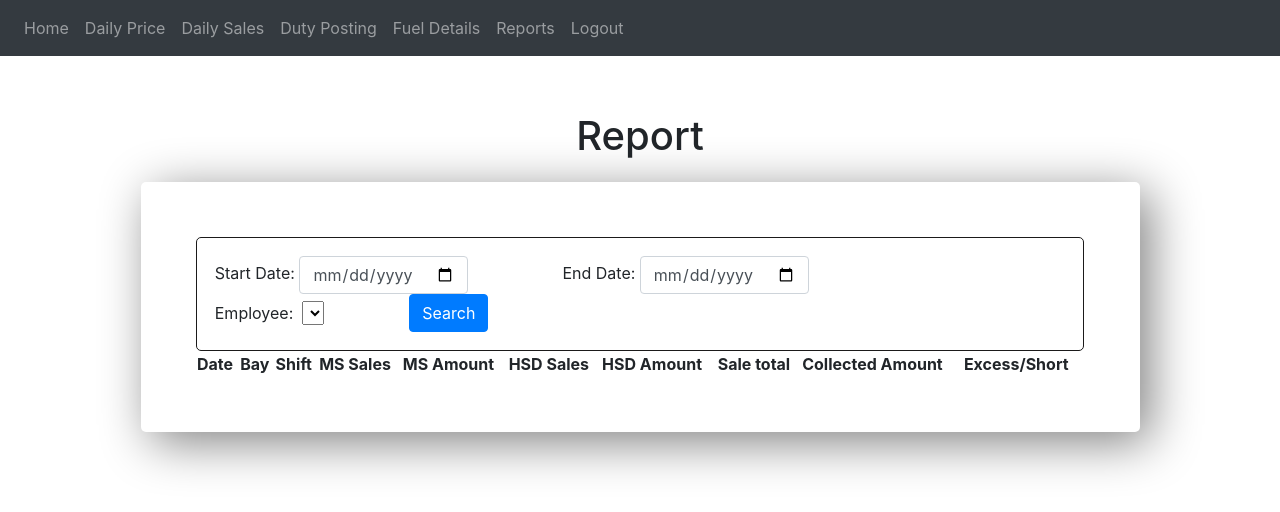
After one commit to primitvd/project, a Flask app: page /employeereport in a window 1280 px wide. The commit adds this page. Shown: the top 512 px of the page. Run offline with Flask 3, Linux system fonts and the light colour scheme; a user stored in the database is signed in; lists and menus that the app fills with data are empty; some libraries are stand-ins or nearby versions.

Commit message:
On branch master

```diff
--- a/website/templates/addpaymentmethod.html
+++ b/website/templates/addpaymentmethod.html
@@ -9,9 +9,10 @@
 
       <div style="border: solid rgb(27, 26, 26) 1px; border-radius: 5px; padding: 2%;">
         {% for pay in pays %}
-            {{pay.id}}:&nbsp;{{pay.payment_method}}
-            <br>
+            {{pay.payment_method}}
+            <hr>
             {% endfor %}
+
       </div>
 
 
--- a/website/templates/base.html
+++ b/website/templates/base.html
@@ -25,16 +25,19 @@
 
        <a class="nav-item nav-link" id="home" href="/">Home</a>
        {% if user.user_id=="manager" %}
-            <a class="nav-item nav-link" id="daily" href="/addreport">Daily Report</a>
+            <a class="nav-item nav-link" id="dailyprice" href="/dailyprice">Daily Price</a>
+            <a class="nav-item nav-link" id="dailysales" href="/dailysales">Daily Sales</a>
             <a class="nav-item nav-link" id="dutyposting" href="/dutyposting">Duty Posting</a>
             <a class="nav-item nav-link" id="fueldetails" href="/fueldetails">Fuel Details</a>
+            <a class="nav-item nav-link" id="reports" href="/reports">Reports</a>
             <a class="nav-item nav-link" id="logout" href="/logout" style="float: right;">Logout</a>
        {% endif %}
        {% if user.user_id=="admin" %}
         <div class="nav-item dropdown">
           <a class="nav-link dropdown-toggle" id="navbarDropdown" data-toggle="dropdown" aria-expanded="false">Daily</a>
           <div class="dropdown-menu dropdown-menu-dark">
-            <a class="dropdown-item" id="daily" href="/addreport">Daily Report</a>
+            <a class="dropdown-item" id="dailyprice" href="/dailyprice">Daily Price</a>
+            <a class="dropdown-item" id="dailysales" href="/dailysales">Daily Sales</a>
             <a class="dropdown-item" id="dutyposting" href="/dutyposting">Duty Posting</a>
             <a class="dropdown-item" id="fueldetails" href="/fueldetails">Fuel Details</a>
           </div>
--- /dev/null
+++ b/website/templates/employeereport.html
@@ -0,0 +1,108 @@
+{% extends 'base.html' %}
+{% block title %}Report{% endblock %}
+{% block content %}
+<h1 align="center" style="margin-top: 5%;"> Report</h1>
+<div
+    style="margin: 5%; margin-top: 2%; border: black 2px; padding: 5%; border-radius: 5px; box-shadow: 10px 10px 50px grey">
+
+    <div style="border: solid rgb(27, 26, 26) 1px; border-radius: 5px; padding: 2%;">
+        <form method="POST">
+
+            <div class="form-inline">
+                <div style="margin-right: 10%;">
+                    Start Date:&nbsp;<input type="date" class="form-control" id="sdate" name="sdate">&nbsp;&nbsp;
+                </div>
+                <div style="margin-right: 10%;">
+                    End Date:&nbsp;<input type="date" class="form-control" id="edate" name="edate">&nbsp;&nbsp;
+                </div><br>
+
+
+
+            </div>
+            <div class="form-inline">
+                <div style="margin-right: 10%;">
+                    Employee:&nbsp;
+                    <select id="emp_id" name="emp_id">
+                        {% for employee in employees %}
+                        <option value="{{employee.emp_id}}">{{employee.emp_id}}:&nbsp;{{employee.name}}</option>
+                        {% endfor %}
+                    </select>
+                </div>
+                <br>
+                <button type="submit" class="btn btn-primary">Search</button>
+            </div>
+
+        </form>
+    </div>
+    <div>
+        <table style="width: 100%;">
+            <tr>
+                <th>
+                    Date
+                </th>
+                <th>
+                    Bay
+                </th>
+                <th>
+                    Shift
+                </th>
+                <th>
+                    MS Sales
+                </th>
+                <th>
+                    MS Amount
+                </th>
+                <th>
+                    HSD Sales
+                </th>
+                <th>
+                    HSD Amount
+                </th>
+                <th>
+                    Sale total
+                </th>
+                <th>
+                    Collected Amount
+                </th>
+                <th>
+                    Excess/Short
+                </th>
+            </tr>
+            {% for sale in salelist %}
+            <tr>
+                <td>
+                    {{sale.date}}
+                </td>
+                <td>
+                    {{sale.bay}}
+                </td>
+                <td>
+                    {{sale.shift}}
+                </td>
+                <td>
+                    {{sale.ms_sales}}
+                </td>
+                <td>
+                    {{sale.ms_amount}}
+                </td>
+                <td>
+                    {{sale.hsd_sales}}
+                </td>
+                <td>
+                    {{sale.hsd_amount}}
+                </td>
+                <td>
+                    {{sale.stotal}}
+                </td>
+                <td>
+                    {{sale.dtotal}}
+                </td>
+                <td>
+                    {{sale.diff}}
+                </td>
+            </tr>
+            {% endfor %}
+        </table>
+    </div>
+</div>
+{% endblock %}
--- a/website/templates/login.html
+++ b/website/templates/login.html
@@ -1,6 +1,10 @@
 {% extends "base.html" %} {% block title %}Login{% endblock %} {% block content
 %}
 <form method="POST">
+  <div style="padding: 10%;">
+    <div
+    style="margin: 5%; margin-top: 2%; border: black 2px; padding: 5%; border-radius: 5px; box-shadow: 10px 10px 50px grey" class="vw-25">
+
   <h3 align="center">Login</h3>
   <div class="form-group">
     <label for="email">Username</label>
@@ -24,5 +28,6 @@
   </div>
   <br />
   <button type="submit" class="btn btn-primary">Login</button>
+    </div></div>
 </form>
 {% endblock %}
--- a/website/templates/reports.html
+++ b/website/templates/reports.html
@@ -10,6 +10,7 @@
             <a class="nav-item nav-link" id="certificates" href="/fuelregister">Fuel Register</a>
             <a class="nav-item nav-link" id="certificates" href="/salesreport">Sales Report</a>
             <a class="nav-item nav-link" id="certificates" href="/inventoryreport">Inventory Report</a>
+            <a class="nav-item nav-link" id="certificates" href="/employeereport">Employee Report</a>
 
       </div>
       <br>
--- a/website/views.py
+++ b/website/views.py
@@ -1,5 +1,6 @@
 from flask import Blueprint, render_template, request, flash, Response, make_response
 from flask_login import current_user, login_required
+from sqlalchemy import and_
 from .models import *
 from . import db
 import datetime
@@ -13,13 +14,22 @@ views = Blueprint('views', __name__)
 @views.route('/', methods=['GET','POST'])
 @login_required
 def home():
-    if request.method == 'POST':
-        print("check")
-    return render_template("home.html", user=current_user)
 
-@views.route('/addreport', methods=['GET','POST'])
+    # sdate_obj = datetime.datetime.now()
+    # edate_obj = datetime.datetime.now()
+    # salelist = db.session.query(sales).filter(sales.date.between(sdate_obj, edate_obj)).all()
+    # print(salelist)
+
+
+    check = 0
+    a = 1
+    if not check:
+        a = 0
+    return render_template("home.html", user=current_user, a=a)
+
+@views.route('/dailysales', methods=['GET','POST'])
 @login_required
-def addreport():
+def dailysales():
     items = inventory.query.all()
     date = request.form.get("date")
     emp_id = request.form.get("emp_id")
@@ -33,6 +43,8 @@ def addreport():
     hsd_closing = request.form.get("hsd_closing")
     hsd_sales = request.form.get("hsd_sales")
     hsd_amount = request.form.get("hsd_amount")
+    s_total = request.form.get("stotal")
+
     two_thousand = request.form.get("two_thousand")
     five_hundred = request.form.get("five_hundred")
     two_hundred = request.form.get("two_hundred")
@@ -43,11 +55,20 @@ def addreport():
     coins = request.form.get("coins")
 
 
+    pos = request.form.get("pos")
+    ufill = request.form.get("ufill")
+    upi = request.form.get("upi")
+    smartfleet = request.form.get("smartfleet")
+    smartdrive = request.form.get("smartdrive")
+    pinelabs = request.form.get("pinelabs")
+    dtotal = request.form.get("dtotal")
+    diff = request.form.get("diff")
+
     if request.method == 'POST':
         format_str = '%Y-%m-%d'
         date_obj = datetime.datetime.strptime(date, format_str)
         print("check")
-        sale = sales.query.filter_by(date=date_obj).first()
+        sale = sales.query.filter(date=date_obj).first()
         # if sale:
         #     if sale.emp_id==emp_id and sale.shift==shift:
         #         print(sales)
@@ -65,10 +86,10 @@ def addreport():
         for item in items:
             units_sold = int(request.form.get("units_sold"+str(item.inv_id)))
             amount = request.form.get("units_sale"+str(item.inv_id))
-            item1 = inventory.query.filter_by(inv_id=item.inv_id).first()
+            item1 = inventory.query.filter(inv_id=item.inv_id).first()
             item1.stock -= units_sold
-            print(units_sold)
-            print(amount)
+            # print(units_sold)
+            # print(amount)
 
         # salelast = int(db.session.query(func.max(sale.sid)).scalar())+1
         # # salelast = int(sale.query.last().sid) + 1
@@ -79,32 +100,28 @@ def addreport():
 
 
 
-        sale1 = sales(emp_id=emp_id, bay=bay, date=date_obj, shift=shift, ms_opening=ms_opening, ms_closing=ms_closing, ms_sales=ms_sales, ms_amount=ms_amount, hsd_opening=hsd_opening, hsd_closing=hsd_closing, hsd_sales=hsd_sales, hsd_amount=hsd_amount, two_thousand=two_thousand, five_hundred=five_hundred, two_hundred=two_hundred, one_hundred=one_hundred, fifty=fifty, twenty=twenty, ten=ten, coins=coins)
+        sale1 = sales(emp_id=emp_id, bay=bay, date=date_obj, shift=shift, ms_opening=ms_opening, ms_closing=ms_closing, ms_sales=ms_sales, ms_amount=ms_amount, hsd_opening=hsd_opening, hsd_closing=hsd_closing, hsd_sales=hsd_sales, hsd_amount=hsd_amount, two_thousand=two_thousand, five_hundred=five_hundred, two_hundred=two_hundred, one_hundred=one_hundred, fifty=fifty, twenty=twenty, ten=ten, coins=coins, pos=pos, ufill=ufill, upi=upi, smartfleet=smartfleet, smartdrive= smartdrive, pinelabs=pinelabs)
         db.session.add(sale1)
         db.session.commit()
 
-    sales1=sales.query.first()
-    print(sales.query.all())
+    # print(sales.query.all())
     employees = employee.query.all()
+    salelist=[]
+    #salelist = db.session.query(sales).filter(sales.emp_id == "2").all()
+    print(salelist)
     # for k in sales1:
     #     print(k)
-    print(sales1)
-    print(sales1)
-    print(sales1.coins)
-    print(sales1.twenty)
-    print(sales1.hsd_amount)
-    print(sales1.ms_amount)
 
+    # print(sales1)
+    # print(sales1.coins)
+    # print(sales1.twenty)
+    # print(sales1.hsd_amount)
+    # print(sales1.ms_amount)
 
-    return render_template("addreport.html",user=current_user, employees=employees, items=items)
+    pays = payment_method.query.all()
+    # print(pays)
+    return render_template("dailysales.html",user=current_user, employees=employees, items=items,pays=pays)
 
-
-@views.route('/pos', methods=['GET','POST'])
-@login_required
-def pos():
-    if request.method == 'POST':
-        print("check")
-    return render_template("pos.html", user=current_user)
 
 
 @views.route('/baymanager', methods=['GET','POST'])
@@ -175,7 +192,7 @@ def dutyposting():
     print(bay1)
     employees = employee.query.all()
     print(employees)
-    dutyposting = duty_posting.query.filter_by(date=date).all()
+    dutyposting = duty_posting.query.filter(date=date).all()
     print(dutyposting)
     return render_template("dutyposting.html", user=current_user, employees = employees, name = name, shift = shift1, bay = bay1, dutyposting=dutyposting)
 
@@ -200,6 +217,7 @@ def employeemanager():
 @views.route('/fueldetails', methods=['GET','POST'])
 @login_required
 def fueldetails():
+
     if request.method == 'POST':
         print("check")
     return render_template("fueldetails.html", user=current_user)
@@ -269,7 +287,6 @@ def salesreport():
         else:
             format_str = '%Y-%m-%d'
             sdate_obj = datetime.datetime.strptime(sdate, format_str)
-            format_str = '%Y-%m-%d'
             edate_obj = datetime.datetime.strptime(edate, format_str)
             salelist = db.session.query(sales).filter(sales.date.between(sdate_obj, edate_obj)).all()
             print(salelist)
@@ -336,18 +353,75 @@ def salesreport():
 @login_required
 def addpaymentmethod():
     pay = request.form.get("payment_method")
-
+    pays = []
     if request.method == 'POST':
-        payment = payment_method(payment_method=pay)
-        db.session.add(payment)
-        db.session.commit()
+        if not pays:
+            payment = payment_method(payment_method=pay)
+            db.session.add(payment)
+            db.session.commit()
+        else:
+            flash('Payment method already exists', category='error')
         print("check")
     pays = payment_method.query.all()
     return render_template("addpaymentmethod.html", user=current_user, pays=pays)
 
-@views.route('/changepassword', methods=['GET','POST'])
+
+@views.route('/employeereport', methods=['GET','POST'])
 @login_required
-def changepassword():
+def employeereport():
+    sdate = request.form.get("sdate")
+    edate = request.form.get("edate")
+    emp_id = request.form.get("emp_id")
+    print(sdate)
+    print(edate)
+    salelist=[]
     if request.method == 'POST':
+        format_str = '%Y-%m-%d'
+        sdate_obj = datetime.datetime.strptime(sdate, format_str)
+        edate_obj = datetime.datetime.strptime(edate, format_str)
+        print(sdate)
+        print(edate)
+        print(emp_id)
         print("check")
-    return render_template("changepassword.html", user=current_user)
+        #salelist = db.session.query(sales).filter(sales.date.between(sdate_obj, edate_obj)).all()
+
+
+        salelist = db.session.query(sales).filter(
+        sales.date.between(sdate_obj, edate_obj),
+        sales.emp_id == emp_id).all()
+
+        print(salelist)
+    employees=employee.query.all()
+    return render_template("employeereport.html", user=current_user, employees=employees, salelist=salelist)
+
+@views.route('/dailyprice', methods=['GET','POST'])
+@login_required
+def dailyprice():
+    date1 = request.form.get("date")
+    ms = request.form.get("ms_price")
+    hsd = request.form.get("hsd_price")
+
+    if request.method == 'POST':
+        # print(date)
+        # print(ms)
+        # print(hsd)
+        if date1:
+            format_str = '%Y-%m-%d'
+            date_obj = datetime.date.strptime(date1, format_str)
+            print(date_obj)
+            daily = db.session.query(daily_price).filter(date == date_obj).first()
+            if daily:
+                daily.ms_price = ms
+                daily.hsd_price = hsd
+                print("1")
+            else:
+                daily = daily_price(date=date_obj,ms_price=ms,hsd_price=hsd)
+                db.session.add(daily)
+                print("2")
+            #db.session.commit()
+        else:
+            flash("Enter date", category=False)
+
+        print("check")
+
+    return render_template("dailyprice.html", user=current_user)
```
Also changed, not shown: website/auth.py (+23 -0 lines), website/models.py (+11 -6 lines), website/templates/changepassword.html (+43 -0 lines), website/templates/dailyprice.html (added, +27 -0 lines), website/templates/dailysales.html (renamed from website/templates/addreport.html, +67 -30 lines), website/templates/fueldetails.html (+12 -10 lines), website/templates/home.html (+7 -0 lines), instance/database.db, website/templates/pos.html (deleted).
